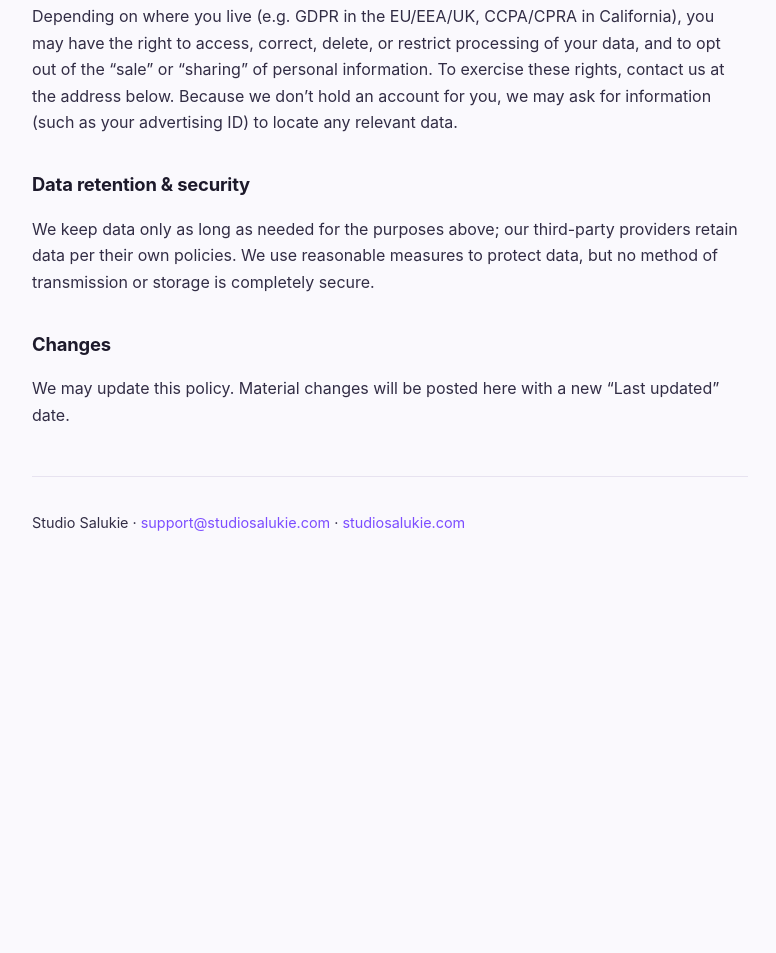
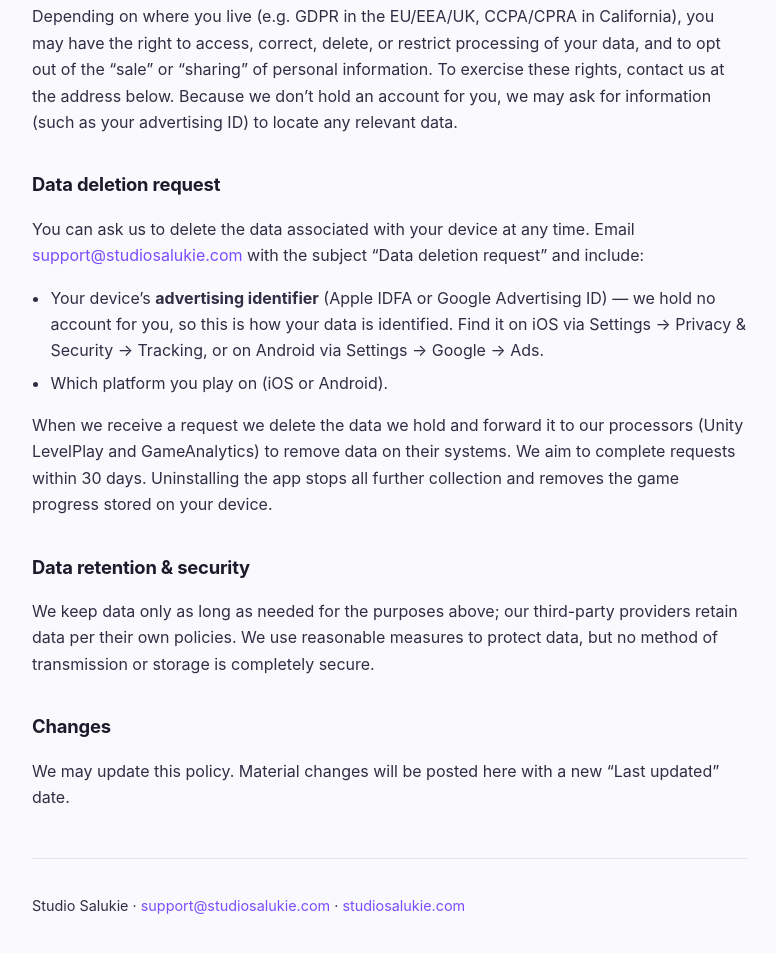
Before and after one commit to Yamsk/studiosalukie-site, a plain HTML site: page privacy/index.html in a window 1280 px wide. Shown: the part 1878-2831 px from the top of the page, without its empty margins (250-1026 px from the left). Before the commit the page ends 2508 px from the top, so only its background shows below. Drawn offline with Linux system fonts and the light colour scheme.

Commit message:
privacy: add Data deletion request section
Co-Authored-By: Claude Opus 4.8 (1M context) <noreply@anthropic.com>

```diff
--- a/privacy/index.html
+++ b/privacy/index.html
@@ -88,6 +88,14 @@
   <h2>Your rights</h2>
   <p>Depending on where you live (e.g. GDPR in the EU/EEA/UK, CCPA/CPRA in California), you may have the right to access, correct, delete, or restrict processing of your data, and to opt out of the “sale” or “sharing” of personal information. To exercise these rights, contact us at the address below. Because we don’t hold an account for you, we may ask for information (such as your advertising ID) to locate any relevant data.</p>
 
+  <h2 id="data-deletion">Data deletion request</h2>
+  <p>You can ask us to delete the data associated with your device at any time. Email <a href="mailto:support@studiosalukie.com?subject=Data%20deletion%20request">support@studiosalukie.com</a> with the subject “Data deletion request” and include:</p>
+  <ul>
+    <li>Your device’s <strong>advertising identifier</strong> (Apple IDFA or Google Advertising ID) — we hold no account for you, so this is how your data is identified. Find it on iOS via Settings → Privacy &amp; Security → Tracking, or on Android via Settings → Google → Ads.</li>
+    <li>Which platform you play on (iOS or Android).</li>
+  </ul>
+  <p>When we receive a request we delete the data we hold and forward it to our processors (Unity LevelPlay and GameAnalytics) to remove data on their systems. We aim to complete requests within 30 days. Uninstalling the app stops all further collection and removes the game progress stored on your device.</p>
+
   <h2>Data retention &amp; security</h2>
   <p>We keep data only as long as needed for the purposes above; our third-party providers retain data per their own policies. We use reasonable measures to protect data, but no method of transmission or storage is completely secure.</p>
 
```
